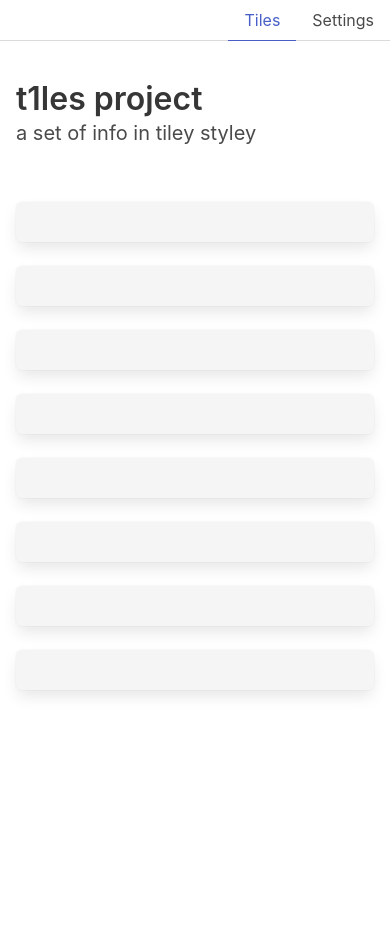
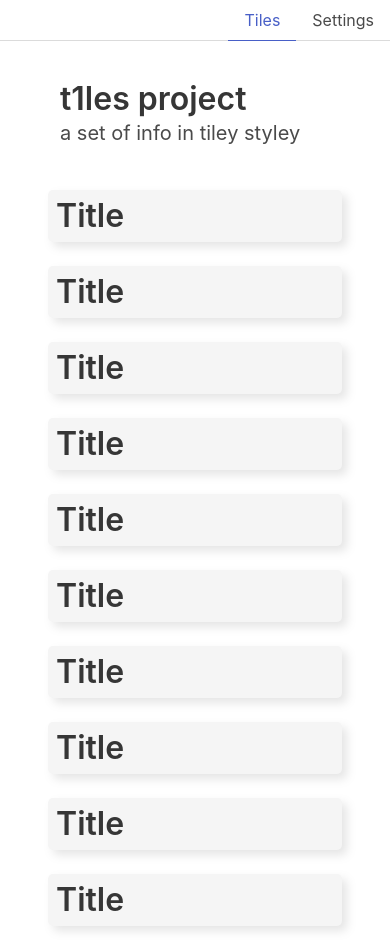
Before and after one commit to colinarelliott/T1LES-Project, a website: page index.html in a window 390 px wide. Before the commit the page ends 844 px from the top, so only its background shows below. Drawn offline with Linux system fonts and the light colour scheme.

Commit message:
switched boxes to tiles for responsive heights

```diff
--- a/index.html
+++ b/index.html
@@ -8,7 +8,7 @@
     <link rel="stylesheet" href="css/main.css">
     <script src="js/tiles.js"></script>
   </head>
-  <body onload="generateTileContent(8)">
+  <body onload="generateTileContent()">
     <!--MENU BAR-->
     <div class="tabs is-right">
         <ul>
--- a/js/tiles.js
+++ b/js/tiles.js
@@ -1,29 +1,59 @@
 //Tile generator JS
+let tileData = { };
 
-let tileData = { };
-let numColumns = 8;
+function generateTileContent(colCount, tileCount) {
+    let numCols = 4;
+    let numTiles = 10;
 
-function generateTileContent(cols) {
+    if (colCount) {
+        numCols = colCount;
+    }
+
+    if (tileCount) {
+        numTiles = tileCount;
+    }
+
+
     //wipe the column container
     wipeColumnContainer();
 
-    //generate the tiles!
-    for (let i = 0; i < cols; i++) {
+    //create parent tile
+    let column = document.createElement('div');
+    column.classList.add('tile');
+    column.classList.add('is-ancestor');
+    column.id = `tiles-container`;
+
+    //generate the tile columns
+    for (let i = 0; i < numCols; i++) {
         const columnContainer = document.getElementById("column-container");
 
-        //generate columns
-        let column = document.createElement('div');
-        column.classList.add('column');
-        column.id = `column-${i}`;
-
-        //generate boxes
-        let box = document.createElement('div');
-        box.classList.add('box');
-        box.id = `box-${i}`;
+        //generate tile columns
+        let tile = document.createElement('div');
+        tile.classList.add('tile');
+        tile.classList.add('is-parent');
+        tile.classList.add('is-vertical');
+        tile.id = `tile-column-${i}`;
 
         //build tree
-        column.appendChild(box);
+        column.appendChild(tile);
         columnContainer.appendChild(column);
+    }
+
+    for (let i = 0; i < numTiles; i++) {
+        //generate tile
+        let tile = document.createElement('article');
+        tile.classList.add('tile');
+        tile.classList.add('is-child');
+        tile.id = `tile-${i}`;
+
+        //generate tile content
+        let tileTitle = document.createElement('div');
+        tileTitle.classList.add("title");
+        tileTitle.innerHTML = "Title";
+
+        //build tree
+        tile.appendChild(tileTitle);
+        document.getElementById(`tile-column-${i % numCols}`).appendChild(tile);
     }
 }
 
@@ -37,5 +67,5 @@ function wipeColumnContainer() {
 
 //add a page load event listener that calls the generateTileContent function
 document.addEventListener('onload', function() {
-    generateTileContent(8);
+    generateTileContent();
 });
--- a/scss/customStyle.scss
+++ b/scss/customStyle.scss
@@ -10,36 +10,55 @@
 // Custom Colors
 $default-tile-color: #f5f5f5;
 $default-tile-color-hover: #e5e5e5;
+$dark-tile-color: #333;
+$tile-select-color: #9999CC;
 
 // Update Bulma's global variables
 
 $family-sans-serif: "Roboto", sans-serif;
+
 /*
 $grey-dark: $brown;
 $grey-light: $beige-light;
 $primary: $purple;
 $link: $pink;
 */
+
 $widescreen-enabled: false;
 $fullhd-enabled: false;
 
 // Update some of Bulma's component variables
-//$body-background-color: #CCC;
-
 $control-border-width: 2px;
-//$input-border-color: transparent;
-//$input-shadow: none;
+$input-border-color: #444;
 
 //custom styles
 
 .columns {
     padding: 1.0rem;
+    margin-right: 2.0rem;
+    margin-left: 2.0rem;
 }
 
-.box {
-    background-color: $default-tile-color;
+@keyframes TILESELECT {
+    0% {
+        filter: drop-shadow(5px 5px 5px $default-tile-color-hover);
+        background-color: $default-tile-color;
+    }
+    100% {
+        filter: drop-shadow(5px 5px 7px $default-tile-color-hover);
+        background-color: $default-tile-color-hover;
+    }
 }
 
-.box:hover {
-    background-color: $default-tile-color-hover;
+.tile.is-child {
+    background-color: $default-tile-color;
+    padding: 0.5rem;
+    border-radius: 5px;
+    filter: drop-shadow(5px 5px 5px $default-tile-color-hover);
+    animation-duration: 2s;
 }
+
+.tile:hover.is-child {
+    background-color: $tile-select-color;
+    filter: drop-shadow(7px 7px 5px $default-tile-color-hover);
+}
```
Also changed, not shown: css/main.css.
